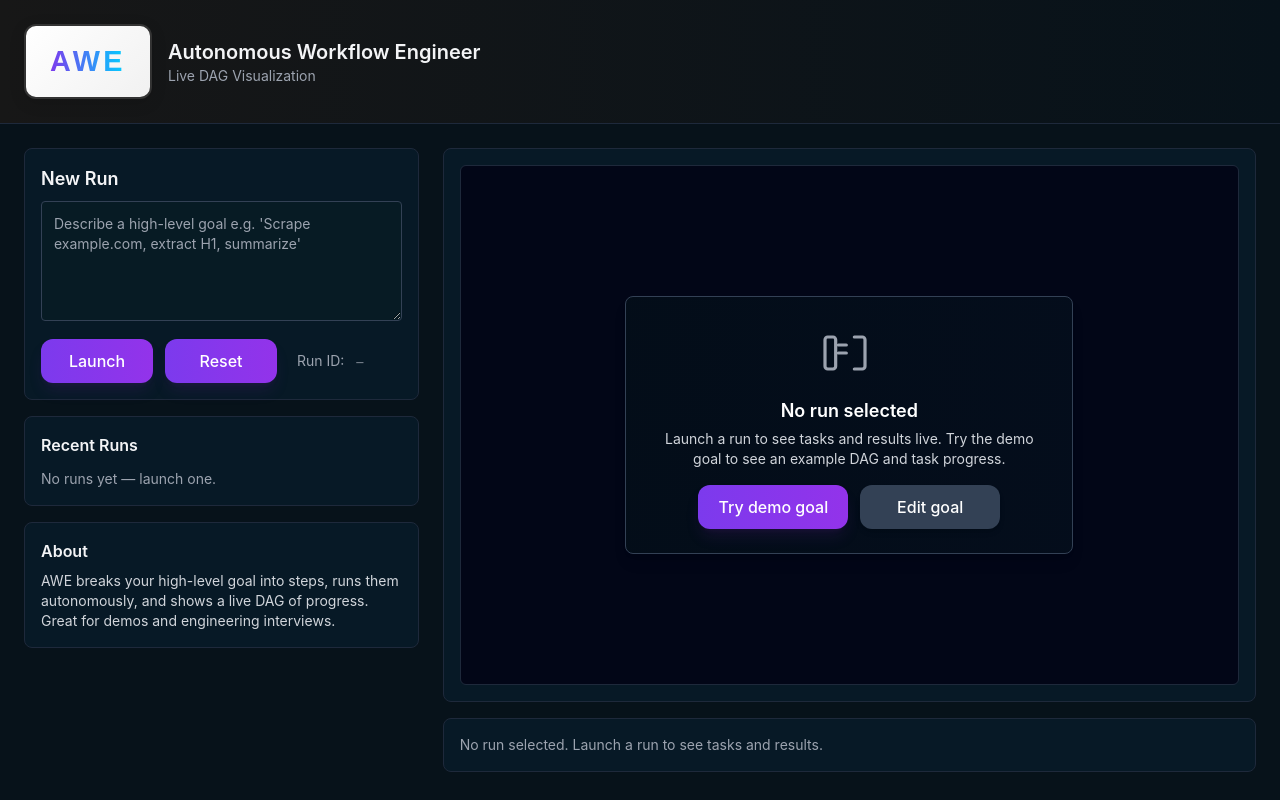
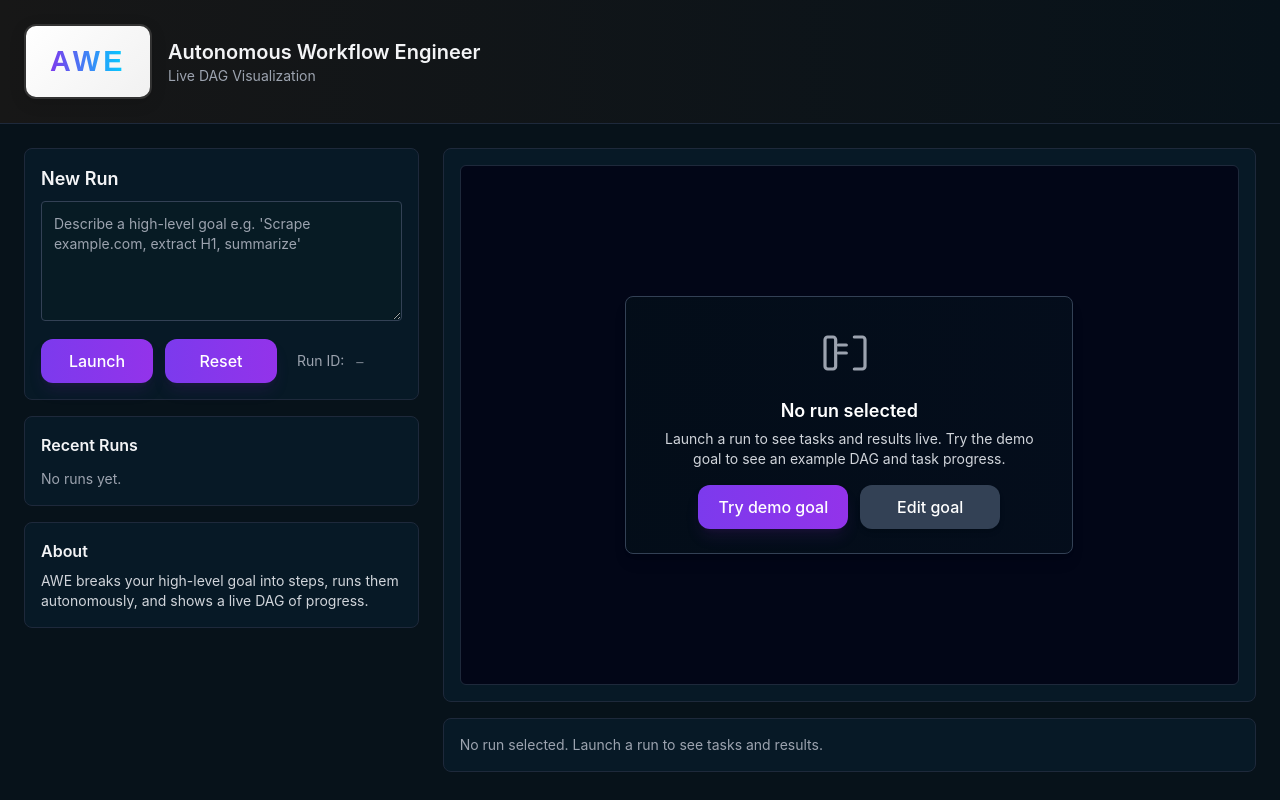
Before and after one commit to niravkpatel36/AWE, a React (Vite) app in the folder frontend/: page / in a window 1280 px wide. Built offline with nearby package versions, Linux system fonts and the light colour scheme.

Commit message:
Update for frontend

```diff
--- a/frontend/src/App.tsx
+++ b/frontend/src/App.tsx
@@ -145,7 +145,7 @@ export default function App() {
             <h3 className="text-md font-semibold mb-3">Recent Runs</h3>
             <div className="space-y-2 max-h-48 overflow-auto">
               {history.length === 0 && (
-                <div className="text-sm text-gray-400">No runs yet — launch one.</div>
+                <div className="text-sm text-gray-400">No runs yet.</div>
               )}
               {history.map((h) => (
                 <div
@@ -175,8 +175,7 @@ export default function App() {
             <h3 className="text-md font-semibold mb-2">About</h3>
             <p className="text-sm text-gray-300">
               AWE breaks your high-level goal into steps, runs them autonomously,
-              and shows a live DAG of progress. Great for demos and engineering
-              interviews.
+              and shows a live DAG of progress.
             </p>
           </div>
         </section>
```
